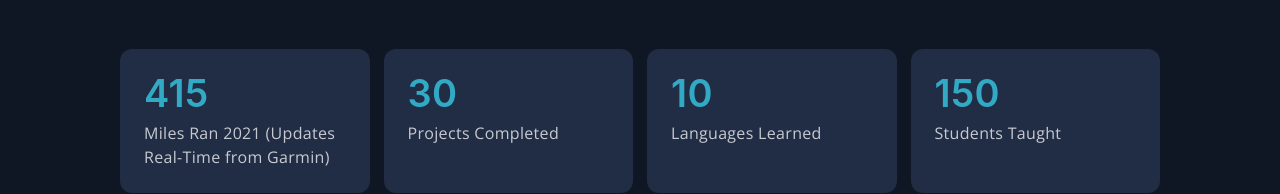
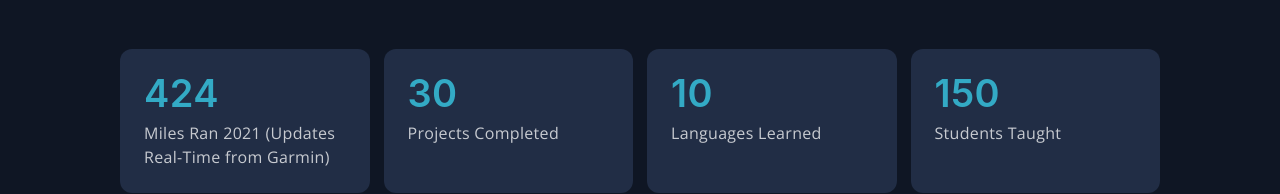
Before and after one commit to weirongw23/weirongw, a Next.js app: page / in a window 1280 px wide. Shown: the part 2838-3032 px from the top of the page. Built offline with nearby package versions, Linux system fonts and the light colour scheme.

Commit message:
BRUHH :(

```diff
--- a/src/components/Acomplishments/Acomplishments.js
+++ b/src/components/Acomplishments/Acomplishments.js
@@ -10,7 +10,7 @@ import {
 import { Box, Boxes, BoxNum, BoxText } from "./AcomplishmentsStyles";
 
 const data = [
-	{ number: 415.1, text: "Miles Ran 2021 (Updates Real-Time from Garmin)" },
+	{ number: 424, text: "Miles Ran 2021 (Updates Real-Time from Garmin)" },
 	{ number: 30, text: "Projects Completed" },
 	{ number: 10, text: "Languages Learned" },
 	{ number: 150, text: "Students Taught" },
```
